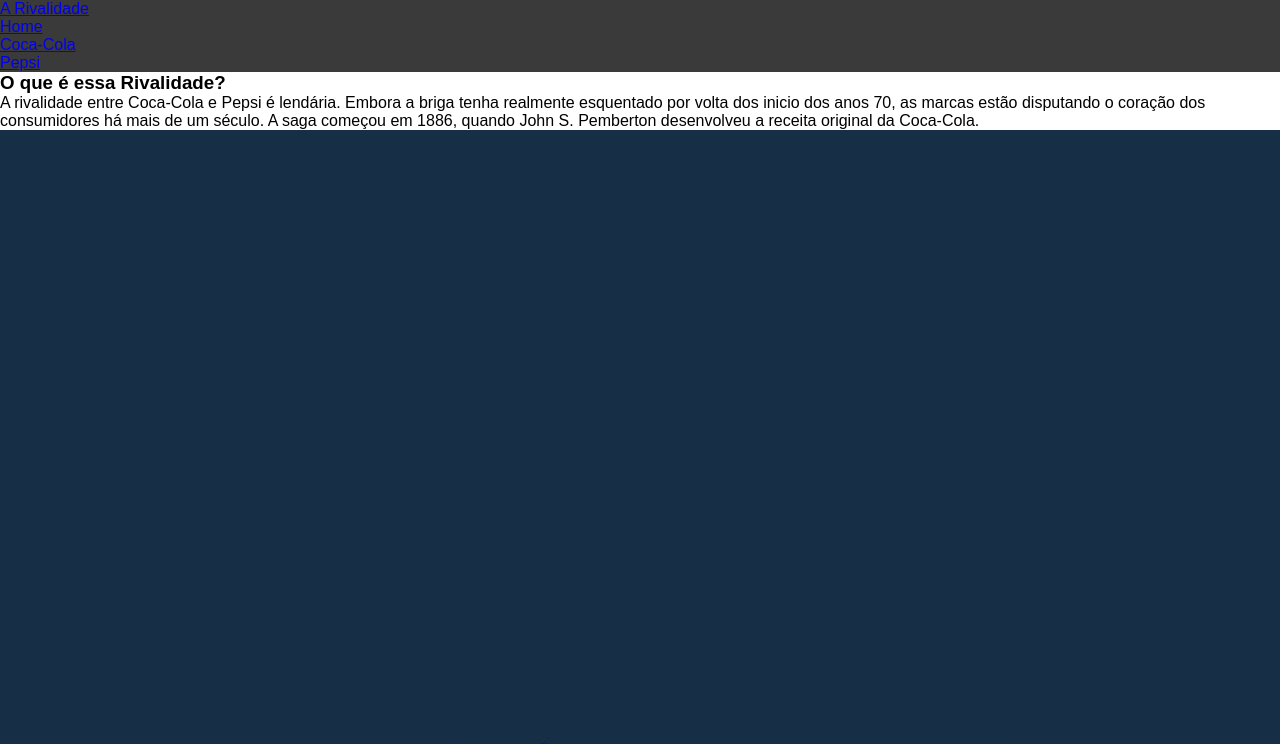
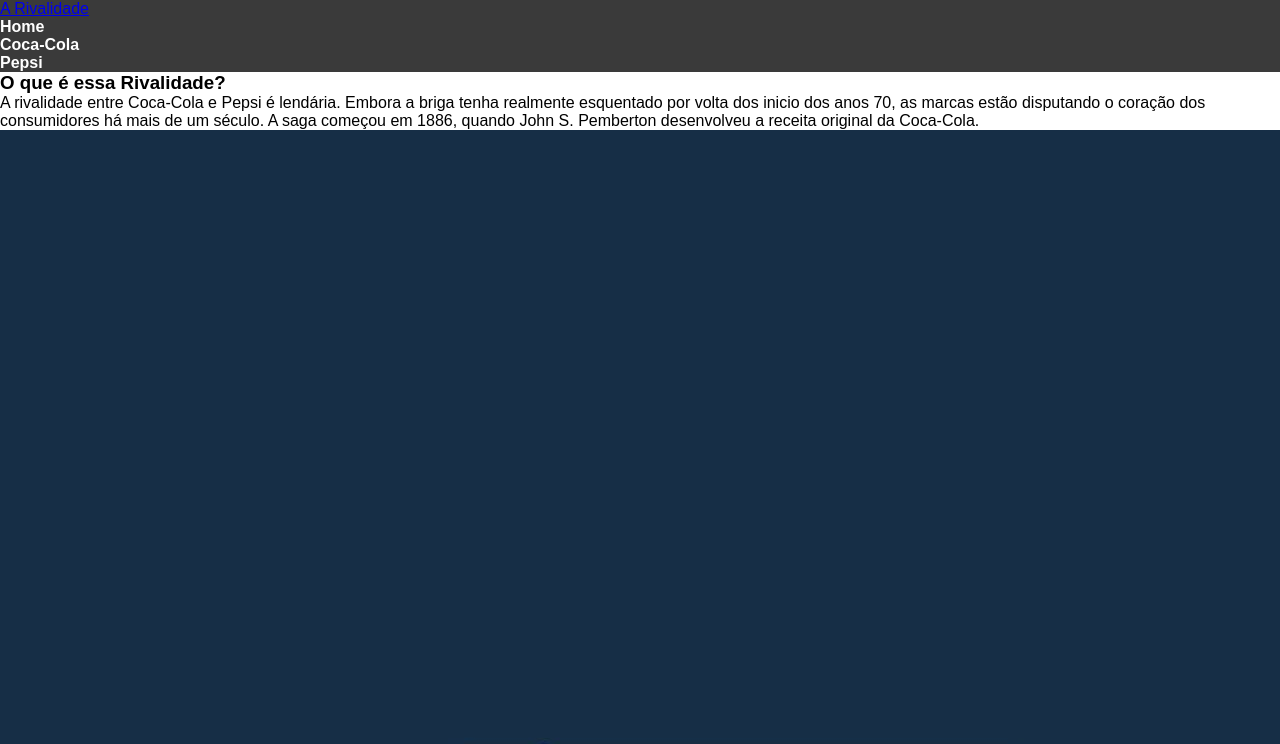
Before and after one commit to joshuaoliveira123/projeto-rivalidade, a plain HTML site: page pagina-principal-new.html in a window 1280 px wide. Shown: the top 744 px of the page. Drawn offline with Linux system fonts and the light colour scheme.

Commit message:
Update pagina-principal-new.html

```diff
--- a/pagina-principal-new.html
+++ b/pagina-principal-new.html
@@ -13,9 +13,9 @@
         <a href="#home" id="home">A Rivalidade</a>
         <nav>
             <ul>
-                <li><a href="#home">Home</a></li>
-                <li><a href="#coca-cola-section">Coca-Cola</a></li>
-                <li><a href="#pepsi-section">Pepsi</a></li>
+                <li><a class="nav" href="#home">Home</a></li>
+                <li><a class="nav" href="#coca-cola-section">Coca-Cola</a></li>
+                <li><a class="nav" href="#pepsi-section">Pepsi</a></li>
             </ul>
         </nav>
     </header>
```
